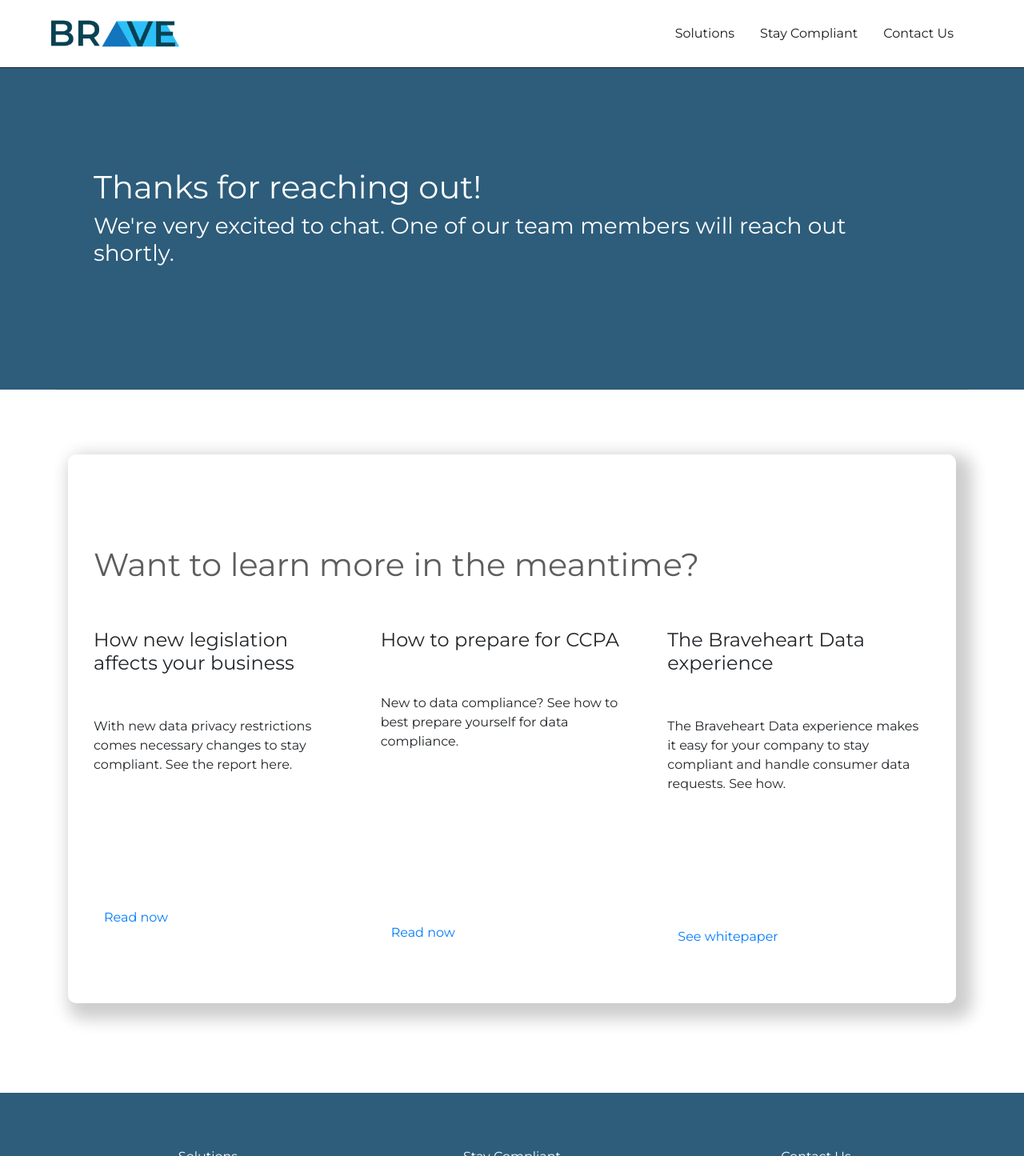
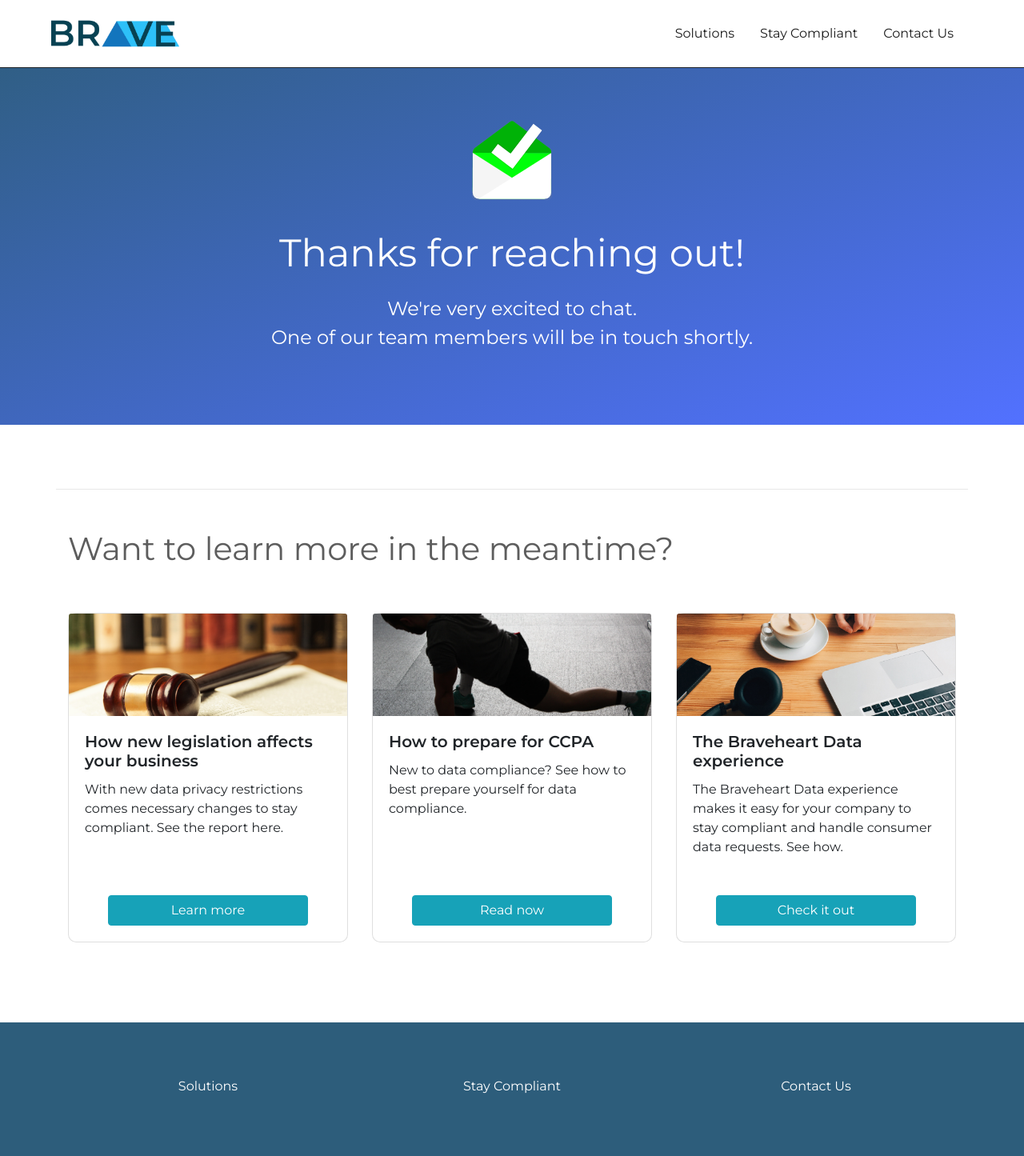
Before and after one commit to Aarongramlich/braveheartWebsite, a Django app: page /contact-us/1 in a window 1280 px wide. Shown: the whole page at 80% size. Run offline with Django 3.2, Linux system fonts and the light colour scheme; some libraries are stand-ins or nearby versions.

Commit message:
changes to css and responsiveness

```diff
--- a/website_app/static/website_app/website_app.css
+++ b/website_app/static/website_app/website_app.css
@@ -513,8 +530,25 @@ form{
 
 /*PROSPECT_DETAIL.HTML*/
 
-.jumbotron.resource-jumbo{
-	background-color: white;
-	border-radius:10px;
-	box-shadow: 10px 10px 20px 10px rgba(0,0,0,0.2);
+.container-fullwidth.contact-detail-banner{
+	background-image: linear-gradient(to bottom right,#2D5D7B,#5271FF);
+	/*min-height: 600px;*/
+	color: white;
+	padding-bottom: 75px;
 }
+
+#contact-detail-banner-title{
+	padding-top: 30px;
+	font-size:3em;
+	text-align: center;
+}
+
+#contact-detail-banner-text{
+	text-align: center;
+	font-size:1.5em;
+}
+
+#contact-detail-accent-image{
+	padding-top: 150px;
+	width: 100px;
+}
--- a/website_app/templates/website_app/compliance_detail.html
+++ b/website_app/templates/website_app/compliance_detail.html
@@ -8,7 +8,7 @@
 	<div class="jumbotron" style="background-color:#2d5d7b;">
 
 		<div id='compliance_banner'>
-			<h1 class='heroStatement' style="font-size: 1.9em;font-weight: 400;text-align:  left;">Refresh your knowledge of the facts.</h1>
+			<h1 class='heroStatement' style="font-size: 1.9em;font-weight: 400;text-align:  left;">The facts you need to venture bravely into a changing world.</h1>
 			<h6 class='mt-4' style="font-weight: 300;text-align: left;">Knowing the details of data privacy will arm your team with the confidence to move forward with a sound action plan. We've laid out a practical guide to making sure your business is ready.</h6>
 		</div>
 	</div>
--- a/website_app/templates/website_app/prospect_detail.html
+++ b/website_app/templates/website_app/prospect_detail.html
@@ -2,17 +2,98 @@
 {% load static %}
 
 {% block body_block %}
-<div style="background-color:#2d5d7b;padding-bottom: 50px;padding-top: 50px;">
-		<div class="container pt-5 mt-5">
-			<div class="jumbotron" style="background-color:#2d5d7b;">
-				<h1 style="color:white">Thanks for reaching out!</h1>
-				<h3 style="color:white">We're very excited to chat. One of our team members will reach out shortly.</h3>
+
+
+<div class="container-fullwidth contact-detail-banner">
+
+
+	<div class="row d-flex justify-content-center">
+		<div class="col-12 text-center">
+			<img src="{% static 'website_app/mail_sent.svg' %}" id='contact-detail-accent-image'>
+
+		</div>
+	</div>
+
+	<div class="row d-flex justify-content-center" id='contact-detail-banner-title'>
+		<div class="col-12 banner-col">
+			<p>Thanks for reaching out!</p>
+		</div>
+	</div>
+
+	<div class="row d-flex justify-content-center" id='contact-detail-banner-text'>
+		<div class="col-12 banner-col">
+			<p>We're very excited to chat. <br>One of our team members will be in touch shortly.</p>
+		</div>
+	</div>
+
+
+</div>
+<div class="container" style="margin-top: 80px;border-top: 1px #e8e8e8 solid; padding-bottom: 100px;">
+	<div class="row">
+		<div class="col-12 d-none d-sm-block">
+			<h1 class="resources">Want to learn more in the meantime?</h1>
+		</div>
+	</div>
+	<div class="row">
+			<div class="col-md d-none d-sm-block resourceTitle mt-5">
+
+				<div class="card index-resource-card">
+					<img src="{% static 'website_app/law_resources_image.png' %}" class="card-img-top index-resource-img" alt="How you're affected">
+					<div class="card-body d-flex flex-column">
+
+						<h5 class="card-title">How new legislation affects your business</h5>
+						<p class="card-text">With new data privacy restrictions comes necessary changes to stay compliant. See the report here.</p>
+						<div class="mt-auto" style="text-align: center;">
+							<a href="{% url 'website_app:compliance_detail' %}" class="btn btn-info index-resource-button">Learn more</a>
+						</div>
+					</div>
+				</div>
+
 
 			</div>
+
+			<div class="col-md d-none d-sm-block resourceTitle mt-5">
+
+				<div class="card index-resource-card">
+					<img src="{% static 'website_app/preperation_resource_image.png' %}" class="card-img-top index-resource-img" alt="Braveheart Experience">
+					<div class="card-body d-flex flex-column">
+
+						<h5 class="card-title">How to prepare for CCPA</h5>
+						<p class="card-text">New to data compliance? See how to best prepare yourself for data compliance. </p>
+						<div class="mt-auto" style="text-align: center;">
+							<a href="{% url 'website_app:compliance_detail' %}" class="btn btn-info index-resource-button">Read now</a>
+						</div>
+					</div>
+				</div>
+			</div>
+
+			<div class="col-md d-none d-sm-block resourceTitle mt-5">
+
+				<div class="card index-resource-card">
+					<img src="{% static 'website_app/braveheart_experience.png' %}" class="card-img-top index-resource-img">
+					<div class="card-body d-flex flex-column">
+
+						<h5 class="card-title">The Braveheart Data experience</h5>
+						<p class="card-text">The Braveheart Data experience makes it easy for your company to stay compliant and handle consumer data requests. See how.</p>
+						<div class="mt-auto" style="text-align: center;">
+							<a href="{% url 'website_app:products_detail' %}" class="btn btn-info index-resource-button">Check it out</a>
+						</div>
+					</div>
+				</div>
+			</div>
+
+			<!-- <div class="col-sm resourceTitle mt-5"><h4>Product Demos</h4>
+				<br><div class="resourceBody">Wondering what Braveheart Data can do for your business? Visit our library of demo videos to find out.</div>
+				<br>
+				<br>
+				<br>
+				<br>
+				<br>
+				<div class="btn btn-link" style="text-align:left">Watch now</div>
+			</div> -->
 		</div>
-
 </div>
-<div style="background-color:white;">
+<!-- <div style="background-color:white;">
 <div class="container" style="padding-top: 80px;padding-bottom: 80px ;border-top: 1px #e8e8e8 solid;background-color:white;">
 	<div class="jumbotron resource-jumbo">
 	<h1 class="resources">Want to learn more in the meantime?</h1>
@@ -42,7 +123,7 @@
 	</div>
 	</div>
 	</div>
-</div>
+</div> -->
 
 
 
```
Also changed, not shown: other parts of website_app/static/website_app/website_app.css (+26 -9 lines), website_app/templates/website_app/index.html (+20 -1 lines), website_app/templates/website_app/prospect_form.html (+10 -2 lines), db.sqlite3, website_app/static/website_app/audience.png (added), website_app/static/website_app/audience2.png (added), website_app/static/website_app/audience3.png (added), website_app/static/website_app/mail_sent.svg (added), website_app/static/website_app/message_sent_person.svg (added), website_app/static/website_app/success_check.svg (added).
